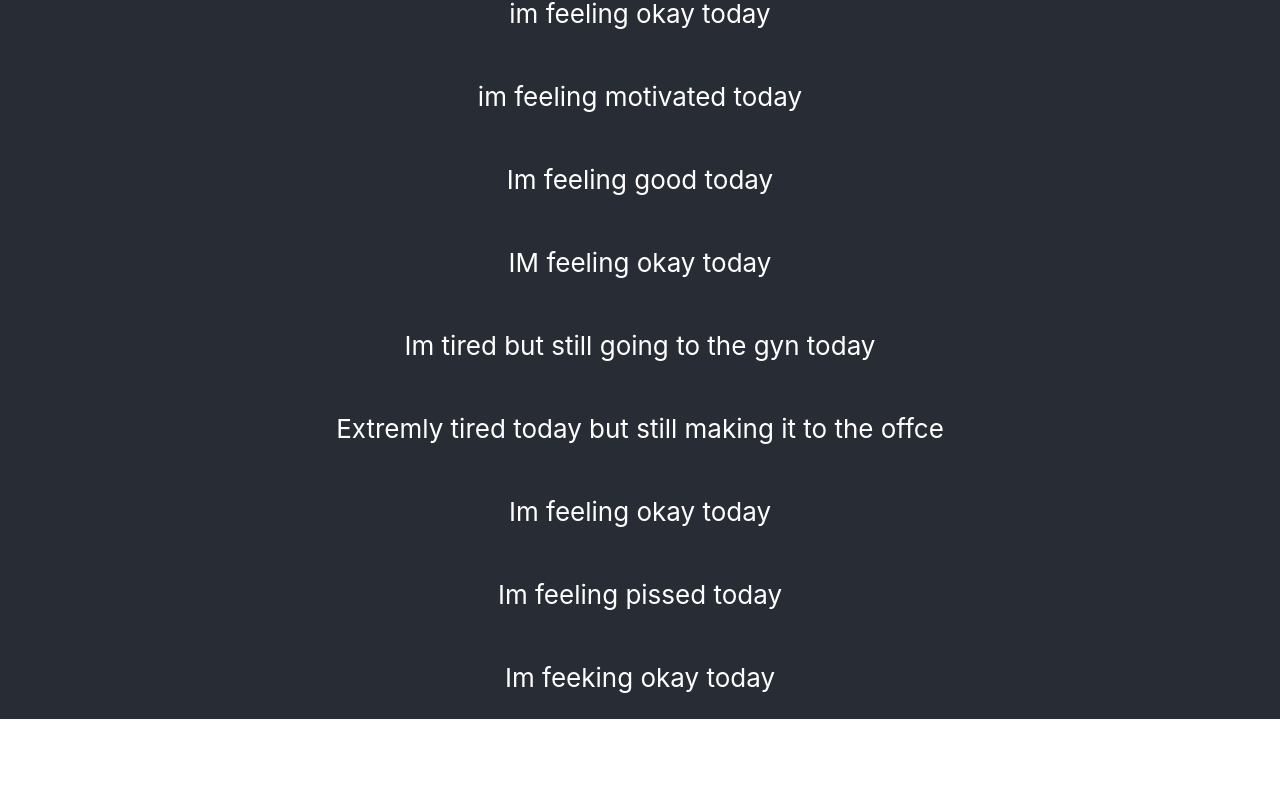
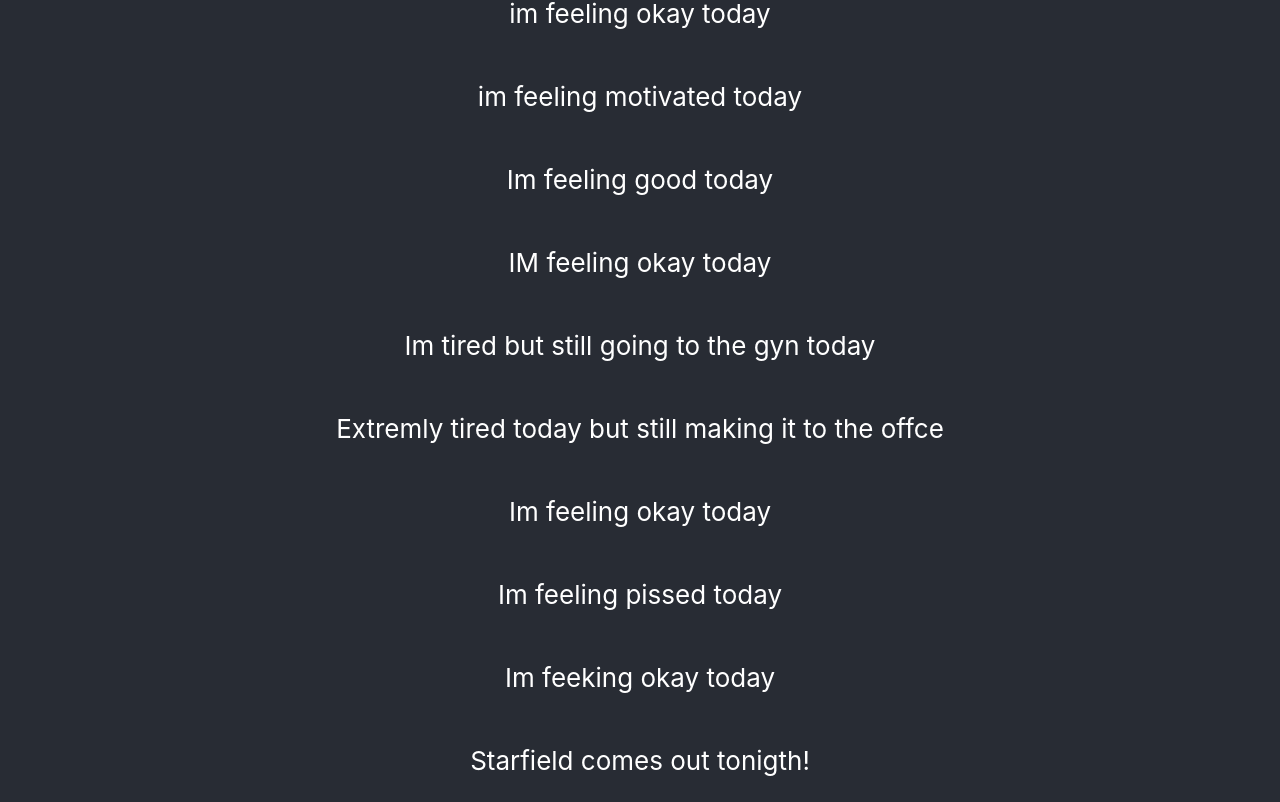
Before and after one commit to tyler-ray90/testing-05-18, a React (Create React App) app: page / in a window 1280 px wide. Shown: the part 3324-4126 px from the top of the page. Before the commit the page ends 4043 px from the top, so only its background shows below. Built offline with nearby package versions, Linux system fonts and the light colour scheme.

Commit message:
new commit

```diff
--- a/src/App.js
+++ b/src/App.js
@@ -58,6 +58,7 @@ function App() {
         <p>Im feeling okay today</p>
         <p>Im feeling pissed today</p>
         <p>Im feeking okay today </p>
+        <p>Starfield comes out tonigth!</p>
 
       </header>
     </div>
```
